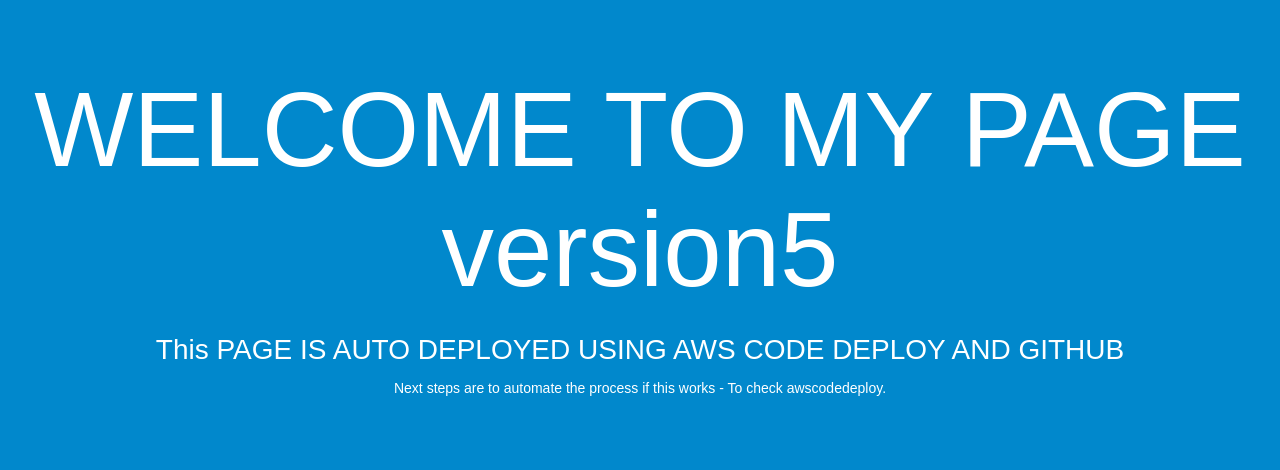
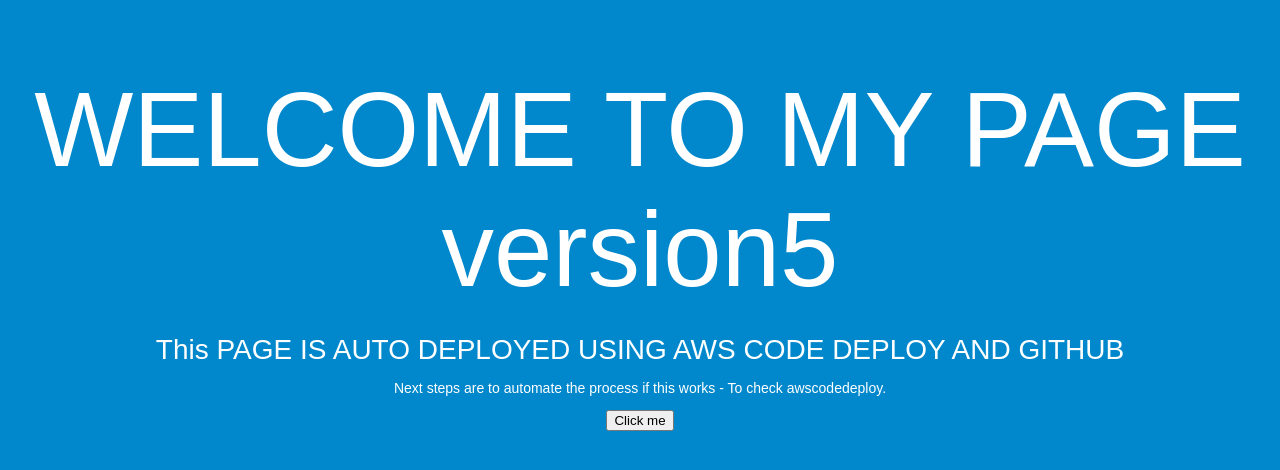
Before and after one commit to vismid86/MyFirstProject, a plain HTML site: page index.html in a window 1280 px wide. Drawn offline with Linux system fonts and the light colour scheme.

Commit message:
Lambda Test

```diff
--- a/index.html
+++ b/index.html
@@ -1,5 +1,20 @@
 <!DOCTYPE html>
 <html>
+<script>
+
+function myFunction() {
+    var xhttp = new XMLHttpRequest();
+    xhttp.onreadystatechange = function() {
+        if (this.readyState == 4 && this.status == 200) {
+        document.getElementById("my-demo").innerHTML = this.responseText;
+        }
+    };
+    xhttp.open("GET", "YOUR-API-GATEWAY-LINK-HERE", true);
+    xhttp.send();
+
+}
+
+</script>
 <head>
   <meta charset="utf-8">
   <title>Sample Deployment</title>
@@ -29,6 +44,7 @@
     <h1>WELCOME TO MY PAGE version5</h1>
     <h2>This PAGE IS AUTO DEPLOYED USING AWS CODE DEPLOY AND GITHUB</h2>
     <p>Next steps are to automate the process if this works - To check awscodedeploy</a>.</p>
+	<button onclick="myFunction()">Click me</button><br>
   </div>
 </body>
 </html>
```
